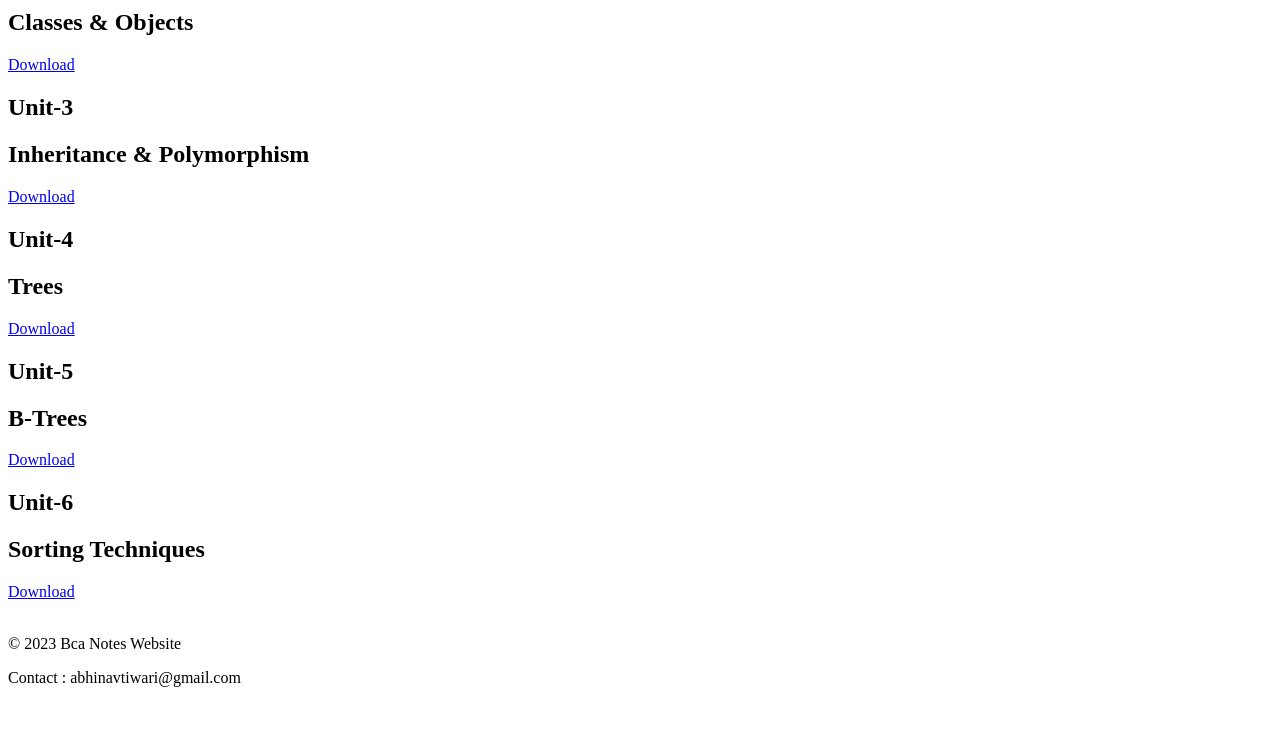
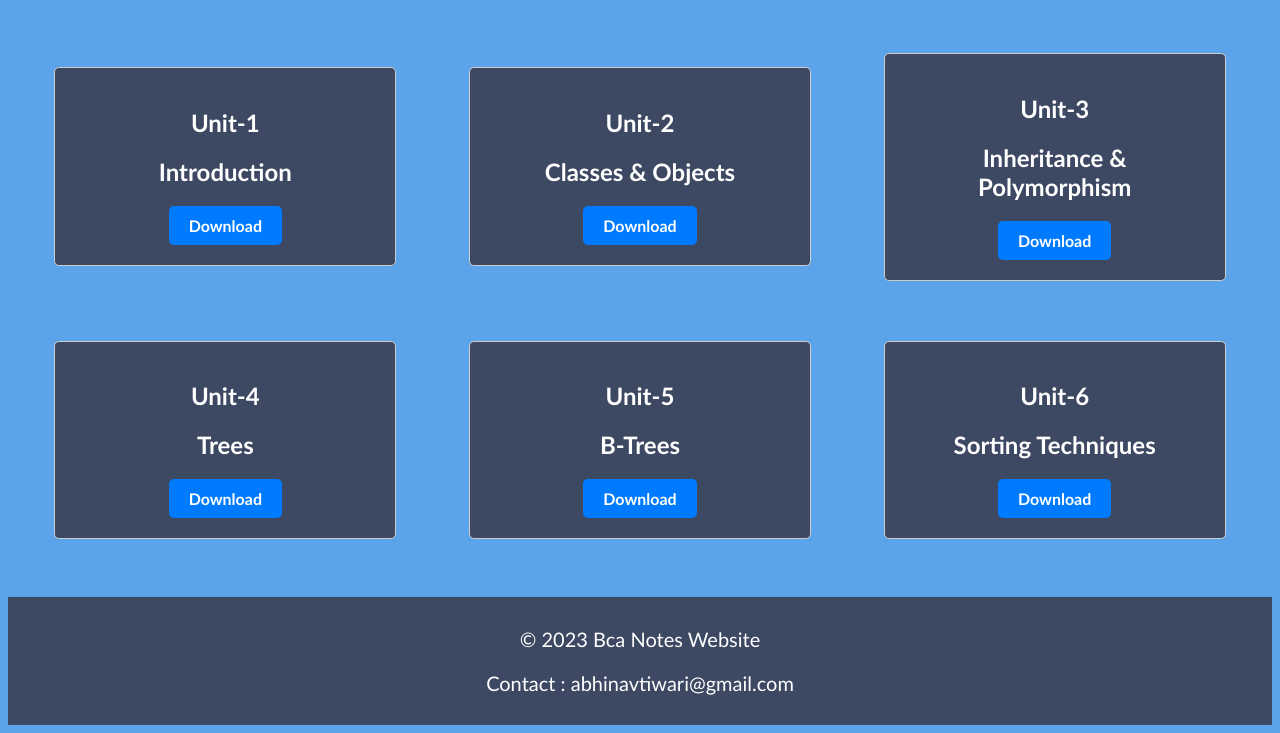
Before and after one commit to Abhinaav2003/test, a plain HTML site: page dsanote1.html in a window 1280 px wide. Shown: the part 380-1113 px from the top of the page. Before the commit the page ends 1083 px from the top, so only its background shows below. Drawn offline with Linux system fonts and the light colour scheme.

Commit message:
Update dsanote1.html

```diff
--- a/dsanote1.html
+++ b/dsanote1.html
@@ -9,7 +9,7 @@
     <link href="https://fonts.googleapis.com/css2?family=DM+Serif+Display&family=Roboto+Mono:wght@600&family=Rowdies&display=swap" rel="stylesheet">
     <link href="https://fonts.googleapis.com/css2?family=Roboto+Mono:wght@600&family=Rowdies&display=swap" rel="stylesheet">
     <link rel="icon" href="logo.ico" type="image/icon type">
-    <link rel="stylesheet" href="test.css">
+    <link rel="stylesheet" href="dsanote1.css">
     <title>BCA NOTES</title>
 </head>
 <body>
```
